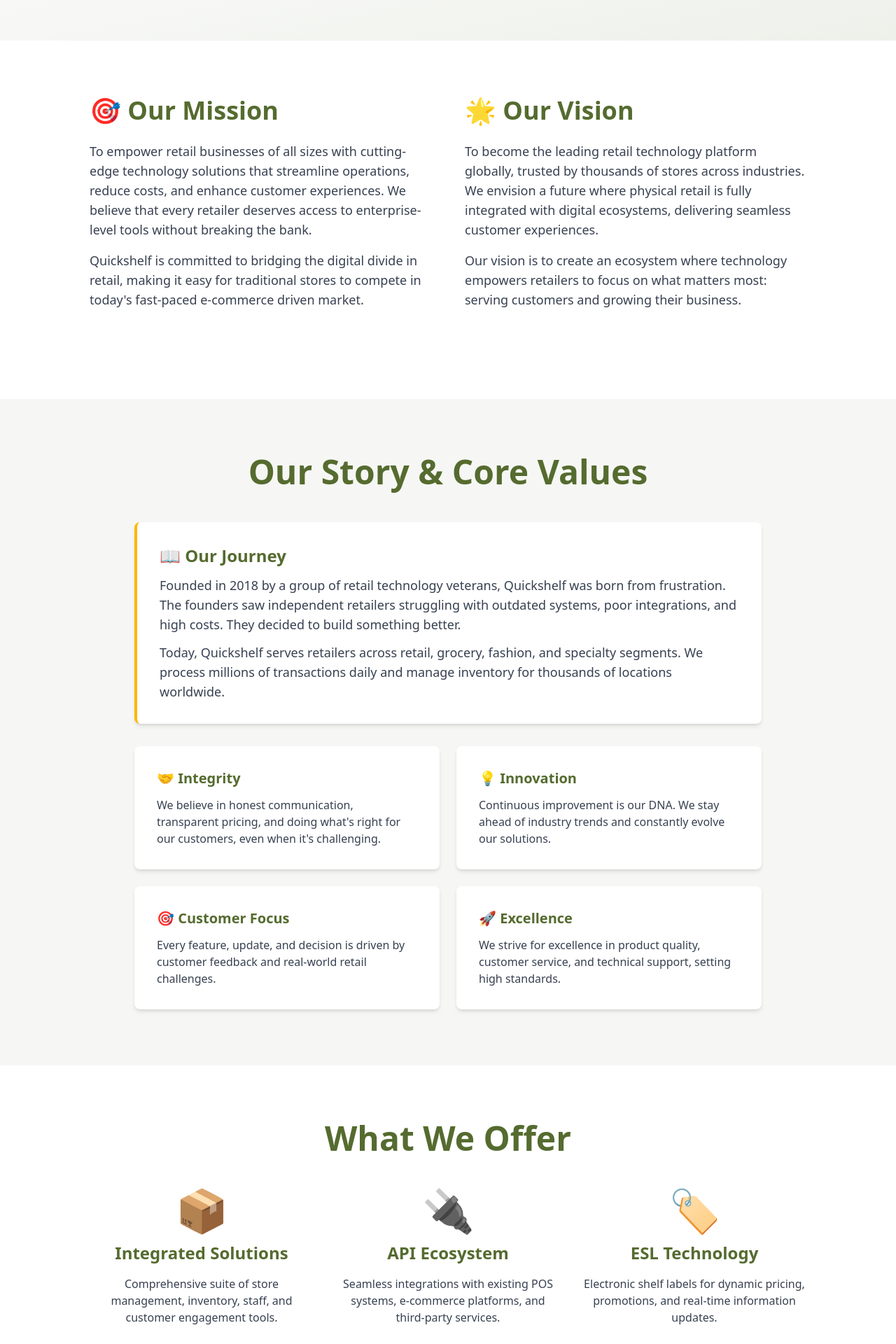
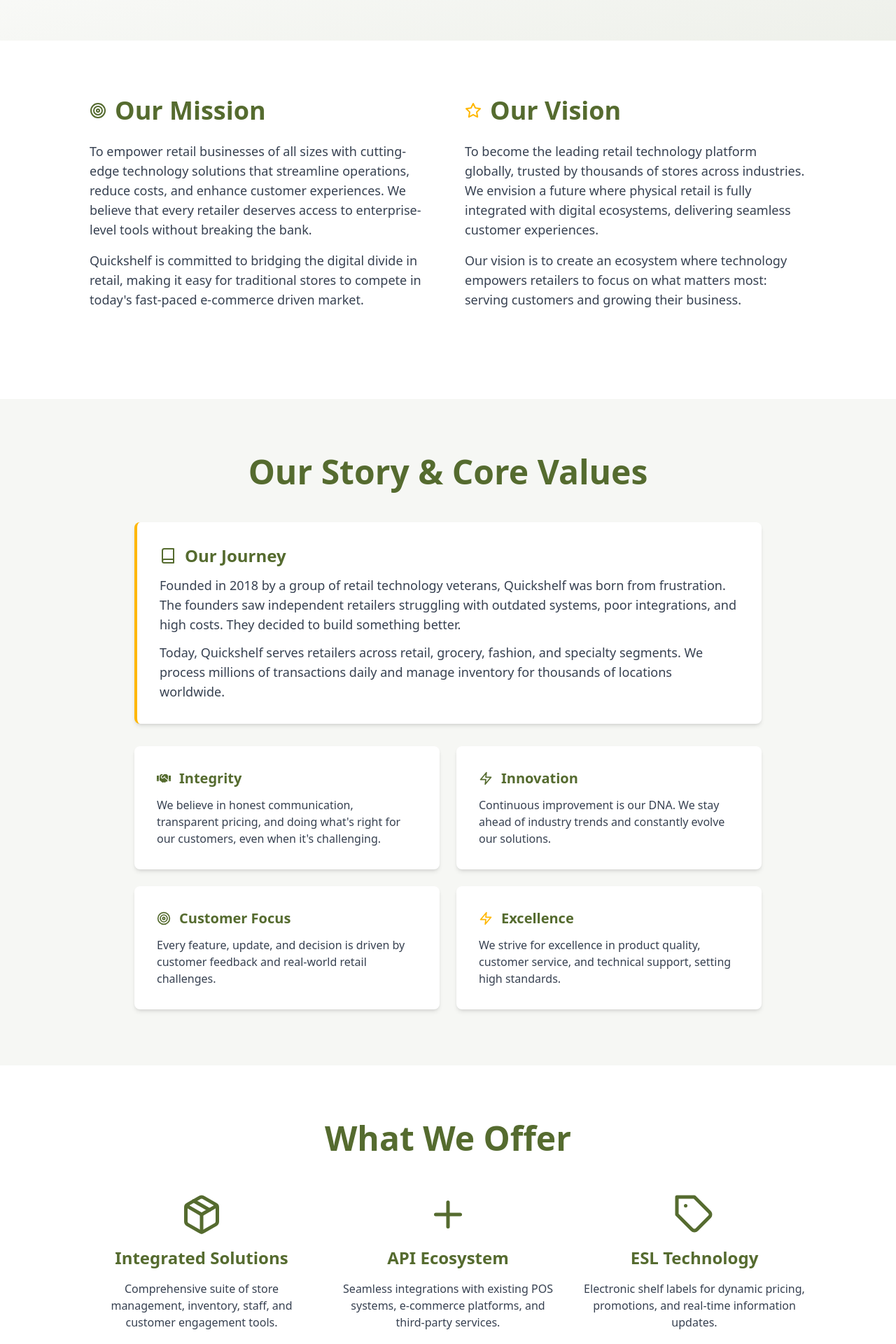
Before and after one commit to BhadraSuman/QuickShelf-FE, a Next.js app: page /about in a window 1280 px wide. Shown: the part 300-2220 px from the top of the page at 70% size. Built offline with nearby package versions, Linux system fonts and the light colour scheme.

Commit message:
Enhance UI with icons and improve layout across About, Contact, Home, and navigation components

```diff
--- a/app/about/page.tsx
+++ b/app/about/page.tsx
@@ -1,4 +1,7 @@
 "use client";
+
+import { FaHandshake } from "react-icons/fa";
+import { FiTarget, FiStar, FiBook, FiZap, FiPackage, FiPlus, FiTag } from "react-icons/fi";
 
 export default function AboutPage() {
     return (
@@ -18,7 +21,9 @@ export default function AboutPage() {
                 <div className="max-w-5xl mx-auto">
                     <div className="grid grid-cols-1 md:grid-cols-2 gap-12 mb-12">
                         <div className="space-y-4">
-                            <h2 className="text-3xl sm:text-4xl font-bold text-olive mb-6">🎯 Our Mission</h2>
+                            <h2 className="flex items-center gap-3 text-3xl sm:text-4xl font-bold text-olive mb-6">
+                                <FiTarget className="text-2xl" /> Our Mission
+                            </h2>
                             <p className="text-gray-700 text-base sm:text-lg leading-relaxed">
                                 To empower retail businesses of all sizes with cutting-edge technology solutions that streamline operations,
                                 reduce costs, and enhance customer experiences. We believe that every retailer deserves access to
@@ -30,7 +35,9 @@ export default function AboutPage() {
                             </p>
                         </div>
                         <div className="space-y-4">
-                            <h2 className="text-3xl sm:text-4xl font-bold text-olive mb-6">🌟 Our Vision</h2>
+                            <h2 className="flex items-center gap-3 text-3xl sm:text-4xl font-bold text-olive mb-6">
+                                <FiStar className="text-2xl text-yellow-500" /> Our Vision
+                            </h2>
                             <p className="text-gray-700 text-base sm:text-lg leading-relaxed">
                                 To become the leading retail technology platform globally, trusted by thousands of stores across industries.
                                 We envision a future where physical retail is fully integrated with digital ecosystems, delivering seamless
@@ -51,7 +58,9 @@ export default function AboutPage() {
                     <h2 className="text-3xl sm:text-4xl md:text-5xl font-bold text-olive mb-12 text-center">Our Story & Core Values</h2>
                     <div className="space-y-8">
                         <div className="bg-white p-6 md:p-8 rounded-lg shadow-md border-l-4 border-yellow-500">
-                            <h3 className="text-2xl font-bold text-olive mb-3">📖 Our Journey</h3>
+                            <h3 className="flex items-center gap-3 text-2xl font-bold text-olive mb-3">
+                                <FiBook className="text-2xl" /> Our Journey
+                            </h3>
                             <p className="text-gray-700 text-base sm:text-lg leading-relaxed">
                                 Founded in 2018 by a group of retail technology veterans, Quickshelf was born from frustration. The founders
                                 saw independent retailers struggling with outdated systems, poor integrations, and high costs. They decided
@@ -65,26 +74,34 @@ export default function AboutPage() {
 
                         <div className="grid grid-cols-1 md:grid-cols-2 gap-6">
                             <div className="bg-white p-6 md:p-8 rounded-lg shadow-md">
-                                <h3 className="text-xl font-bold text-olive mb-3">🤝 Integrity</h3>
+                                <h3 className="flex items-center gap-3 text-xl font-bold text-olive mb-3">
+                                    <FaHandshake className="text-xl" /> Integrity
+                                </h3>
                                 <p className="text-gray-700 text-base">
                                     We believe in honest communication, transparent pricing, and doing what's right for our customers, even
                                     when it's challenging.
                                 </p>
                             </div>
                             <div className="bg-white p-6 md:p-8 rounded-lg shadow-md">
-                                <h3 className="text-xl font-bold text-olive mb-3">💡 Innovation</h3>
+                                <h3 className="flex items-center gap-3 text-xl font-bold text-olive mb-3">
+                                    <FiZap className="text-xl" /> Innovation
+                                </h3>
                                 <p className="text-gray-700 text-base">
                                     Continuous improvement is our DNA. We stay ahead of industry trends and constantly evolve our solutions.
                                 </p>
                             </div>
                             <div className="bg-white p-6 md:p-8 rounded-lg shadow-md">
-                                <h3 className="text-xl font-bold text-olive mb-3">🎯 Customer Focus</h3>
+                                <h3 className="flex items-center gap-3 text-xl font-bold text-olive mb-3">
+                                    <FiTarget className="text-xl" /> Customer Focus
+                                </h3>
                                 <p className="text-gray-700 text-base">
                                     Every feature, update, and decision is driven by customer feedback and real-world retail challenges.
                                 </p>
                             </div>
                             <div className="bg-white p-6 md:p-8 rounded-lg shadow-md">
-                                <h3 className="text-xl font-bold text-olive mb-3">🚀 Excellence</h3>
+                                <h3 className="flex items-center gap-3 text-xl font-bold text-olive mb-3">
+                                    <FiZap className="text-xl text-yellow-500" /> Excellence
+                                </h3>
                                 <p className="text-gray-700 text-base">
                                     We strive for excellence in product quality, customer service, and technical support, setting high
                                     standards.
@@ -101,21 +118,27 @@ export default function AboutPage() {
                     <h2 className="text-3xl sm:text-4xl md:text-5xl font-bold text-olive mb-12 text-center">What We Offer</h2>
                     <div className="grid grid-cols-1 md:grid-cols-3 gap-8">
                         <div className="flex flex-col items-center text-center space-y-4">
-                            <div className="text-6xl">📦</div>
+                            <div className="text-6xl">
+                                <FiPackage className="inline text-6xl text-olive" />
+                            </div>
                             <h3 className="text-2xl font-bold text-olive">Integrated Solutions</h3>
                             <p className="text-gray-700">
                                 Comprehensive suite of store management, inventory, staff, and customer engagement tools.
                             </p>
                         </div>
                         <div className="flex flex-col items-center text-center space-y-4">
-                            <div className="text-6xl">🔌</div>
+                            <div className="text-6xl">
+                                <FiPlus className="inline text-6xl text-olive" />
+                            </div>
                             <h3 className="text-2xl font-bold text-olive">API Ecosystem</h3>
                             <p className="text-gray-700">
                                 Seamless integrations with existing POS systems, e-commerce platforms, and third-party services.
                             </p>
                         </div>
                         <div className="flex flex-col items-center text-center space-y-4">
-                            <div className="text-6xl">🏷️</div>
+                            <div className="text-6xl">
+                                <FiTag className="inline text-6xl text-olive" />
+                            </div>
                             <h3 className="text-2xl font-bold text-olive">ESL Technology</h3>
                             <p className="text-gray-700">
                                 Electronic shelf labels for dynamic pricing, promotions, and real-time information updates.
--- a/components/Hero.tsx
+++ b/components/Hero.tsx
@@ -1,3 +1,7 @@
+"use client";
+
+import { FiStar } from "react-icons/fi";
+
 export default function Hero() {
     return (
         <section className="w-full min-h-screen bg-gradient-to-br from-white to-olive/10 flex items-center justify-center relative overflow-hidden px-4 sm:px-6 lg:px-8 py-20">
@@ -7,8 +11,9 @@ export default function Hero() {
 
             <div className="max-w-4xl text-center space-y-8 relative z-10">
                 {/* Badge */}
-                <div className="inline-block bg-yellow-100 text-olive px-6 py-2.5 rounded-full text-sm font-bold border-2 border-yellow-300">
-                    ⭐ Transform Retail with Quickshelf
+                <div className="inline-flex items-center gap-3 bg-yellow-100 text-olive px-6 py-2.5 rounded-full text-sm font-bold border-2 border-yellow-300">
+                    <FiStar className="text-yellow-500" />
+                    <span>Transform Retail with Quickshelf</span>
                 </div>
 
                 {/* Main Heading */}
--- a/components/ProductCard.tsx
+++ b/components/ProductCard.tsx
@@ -1,3 +1,8 @@
+"use client";
+
+import { FiCheck } from "react-icons/fi";
+import { ReactNode } from "react";
+
 export default function ProductCard({
     name,
     category,
@@ -7,7 +12,7 @@ export default function ProductCard({
 }: {
     name: string;
     category: string;
-    image: string;
+    image: ReactNode;
     description: string;
     benefits: string[];
 }) {
@@ -25,7 +30,7 @@ export default function ProductCard({
                 <ul className="space-y-1.5 pt-3 border-t border-gray-200">
                     {benefits.map((benefit, idx) => (
                         <li key={idx} className="flex items-start gap-3 text-gray-700 text-xs sm:text-sm">
-                            <span className="text-yellow-500 font-bold mt-0.5">●</span>
+                            <FiCheck className="text-yellow-500 mt-0.5" />
                             <span className="font-medium">{benefit}</span>
                         </li>
                     ))}
--- a/components/ServiceCard.tsx
+++ b/components/ServiceCard.tsx
@@ -1,5 +1,10 @@
+"use client";
+
+import { FiCheck } from "react-icons/fi";
+import { ReactNode } from "react";
+
 interface ServiceCardProps {
-    icon: string;
+    icon: ReactNode;
     title: string;
     description: string;
     features: string[];
@@ -14,7 +19,7 @@ export default function ServiceCard({ icon, title, description, features }: Serv
             <ul className="space-y-2">
                 {features.map((feature, idx) => (
                     <li key={idx} className="flex items-center gap-3 text-gray-700">
-                        <span className="text-yellow-500 font-bold text-lg">✓</span>
+                        <FiCheck className="text-yellow-500" />
                         <span className="text-sm font-medium">{feature}</span>
                     </li>
                 ))}
--- a/package.json
+++ b/package.json
@@ -11,7 +11,8 @@
     "dependencies": {
         "next": "16.2.1",
         "react": "19.2.4",
-    "react-dom": "19.2.4"
+        "react-dom": "19.2.4",
+        "react-icons": "^4.11.0"
     },
     "devDependencies": {
         "@tailwindcss/postcss": "^4",
```
Also changed, not shown: app/contact/page.tsx (+22 -12 lines), app/page.tsx (+48 -18 lines), components/Navigation.tsx (+4 -7 lines). Lines whose indentation alone changed are shown as unchanged.
